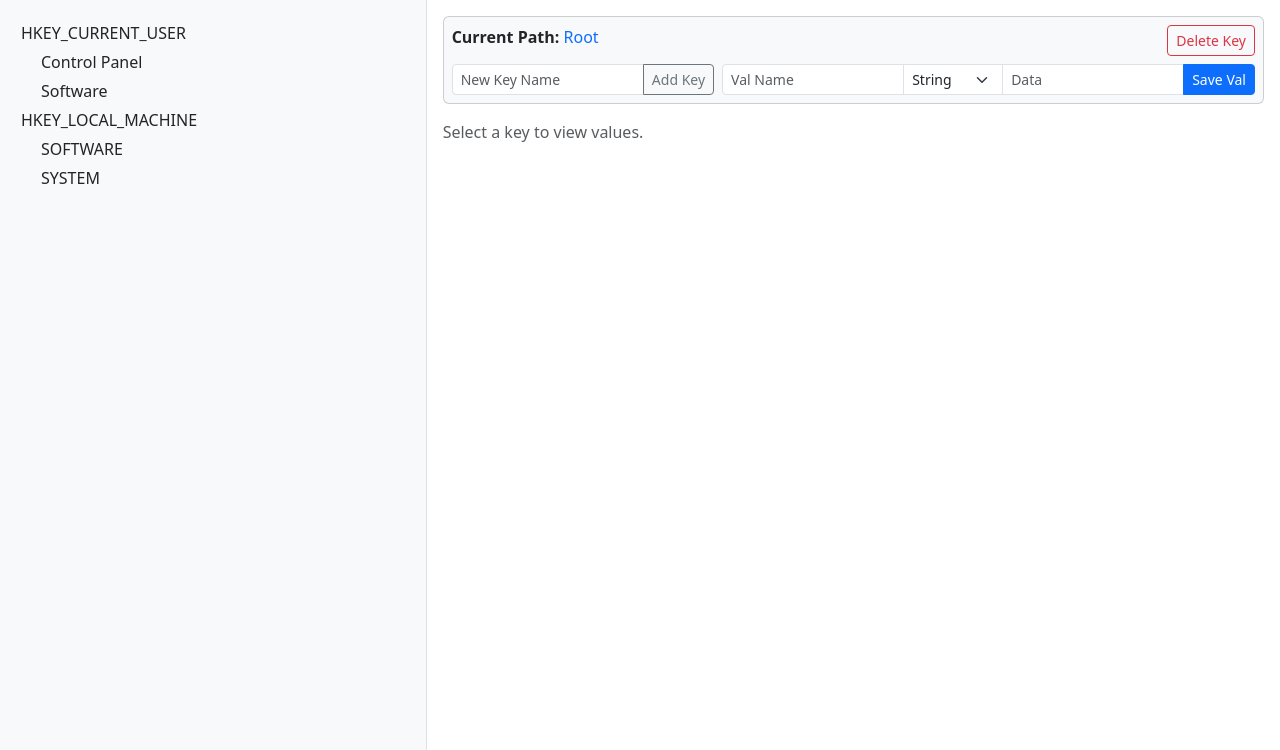
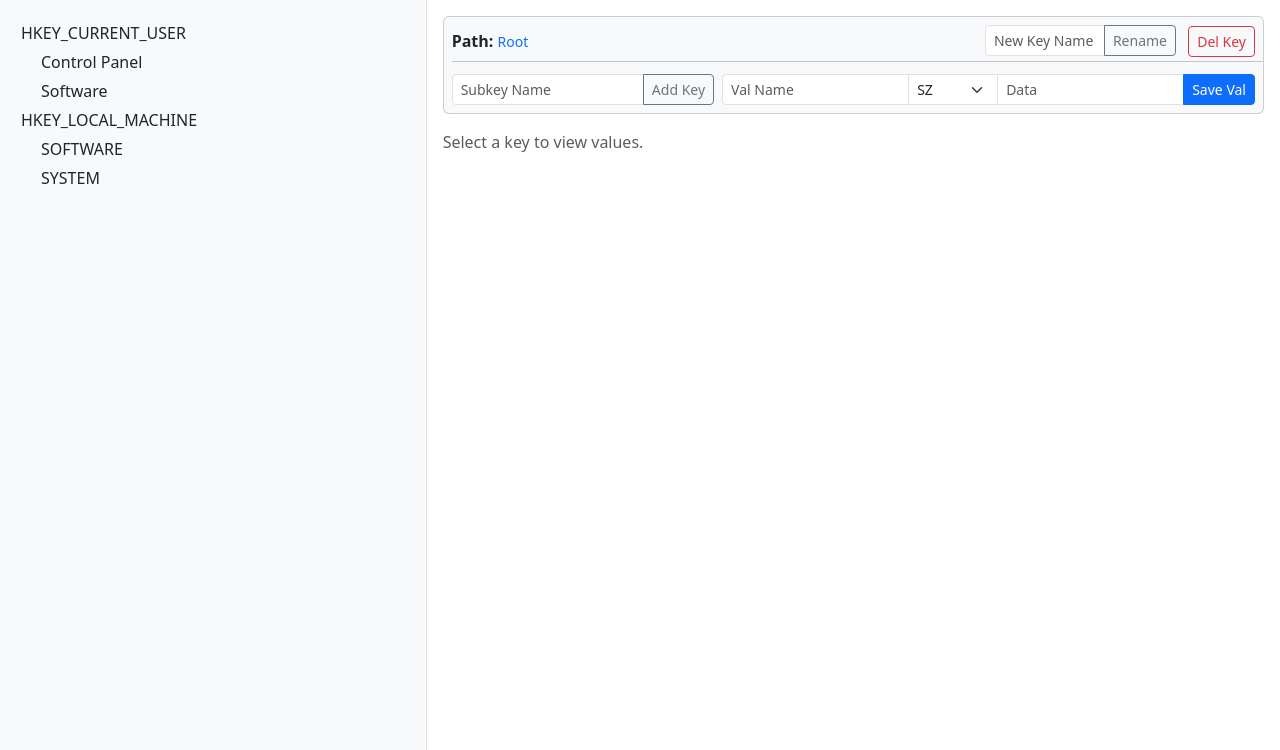
Before and after one commit to TofuAndRice/PYTHON_2025, a Flask app: page / in a window 1280 px wide. Shown: the part 50-800 px from the top of the page. Run offline with Flask 3, Linux system fonts and the light colour scheme.

Commit message:
Phase 4 - Implemented key and value renaming
- Added rename_key and rename_value to RegistryManager.
- Added 'PUT /api/rename' endpoint.
- Updated UI Action Bar to include "Rename Key" inputs.
- Added "Rename" button to value rows, triggering a specific form.
- Implemented auto-navigation to new path after key rename.

```diff
--- a/app/registry.py
+++ b/app/registry.py
@@ -75,9 +75,7 @@ class RegistryManager:
         return build_structure(self.root)
 
     def create_key(self, path, new_key_name):
-        """
-        Create a new subkey under the given path.
-        """
+        """Create a new subkey under the given path."""
         parent = self.get_key(path)
         if parent is None:
             return False, "Parent key not found"
@@ -89,9 +87,7 @@ class RegistryManager:
         return True, "Key created"
 
     def delete_key(self, path):
-        """
-        Delete the key at the specified path.
-        """
+        """Delete the key at the specified path."""
         if not path or '\\' not in path:
             return False, "Cannot delete root or top-level hives"
 
@@ -103,10 +99,30 @@ class RegistryManager:
             return True, "Key deleted"
         return False, "Key not found"
 
+    def rename_key(self, path, new_name):
+        """
+        Rename a key. Returns (Success, Message, NewPath).
+        """
+        if not path or '\\' not in path:
+            return False, "Cannot rename root or top-level hives", path
+
+        parent_path, old_name = path.rsplit('\\', 1)
+        parent = self.get_key(parent_path)
+
+        if not parent or old_name not in parent["subkeys"]:
+            return False, "Key not found", path
+
+        if new_name in parent["subkeys"]:
+            return False, "Name already exists", path
+
+        # Move the data
+        parent["subkeys"][new_name] = parent["subkeys"].pop(old_name)
+
+        new_path = f"{parent_path}\\{new_name}"
+        return True, "Key renamed", new_path
+
     def set_value(self, path, name, val_type, data):
-        """
-        Create or update a value within a specific key.
-        """
+        """Create or update a value within a specific key."""
         key_node = self.get_key(path)
         if key_node is None:
             return False, "Key path not found"
@@ -118,11 +134,25 @@ class RegistryManager:
         return True, "Value saved"
 
     def delete_value(self, path, name):
-        """
-        Delete a value from a specific key.
-        """
+        """Delete a value from a specific key."""
         key_node = self.get_key(path)
         if key_node and name in key_node["values"]:
             del key_node["values"][name]
             return True, "Value deleted"
         return False, "Value not found"
+
+    def rename_value(self, path, old_name, new_name):
+        """Rename a value within a key."""
+        key_node = self.get_key(path)
+        if key_node is None:
+            return False, "Key path not found"
+
+        if old_name not in key_node["values"]:
+            return False, "Value not found"
+
+        if new_name in key_node["values"]:
+            return False, "Value name already exists"
+
+        # Move data
+        key_node["values"][new_name] = key_node["values"].pop(old_name)
+        return True, "Value renamed"
--- a/app/routes.py
+++ b/app/routes.py
@@ -76,3 +76,25 @@ def manage_values():
     if success:
         return jsonify({"message": msg})
     return jsonify({"error": msg}), 400
+
+@main.route('/api/rename', methods=['PUT'])
+def rename_item():
+    """Handle renaming of keys and values."""
+    data = request.json
+    path = data.get('path', '')
+    target_type = data.get('type') # 'key' or 'value'
+    new_name = data.get('new_name')
+
+    if not new_name:
+        return jsonify({"error": "New name required"}), 400
+
+    if target_type == 'key':
+        success, msg, new_path = registry_manager.rename_key(path, new_name)
+        return jsonify({"success": success, "message": msg, "new_path": new_path})
+
+    elif target_type == 'value':
+        old_name = data.get('old_name')
+        success, msg = registry_manager.rename_value(path, old_name, new_name)
+        return jsonify({"success": success, "message": msg})
+
+    return jsonify({"error": "Invalid type"}), 400
--- a/app/static/js/app.js
+++ b/app/static/js/app.js
@@ -36,6 +36,10 @@ function renderTreeNode(node, path) {
         const span = document.createElement('span');
         span.className = 'tree-item';
         span.textContent = keyName;
+
+        // Highlight active key
+        if(fullPath === currentPath) span.classList.add('active');
+
         span.onclick = (e) => {
             e.stopPropagation();
             selectKey(fullPath, span);
@@ -57,9 +61,15 @@ function selectKey(path, domElement) {
 
     // Clear inputs
     document.getElementById('new-key-name').value = '';
+    document.getElementById('rename-key-input').value = '';
+    cancelValueRename(); // Hide rename form
     clearValueForm();
 
+    // Update UI highlights
     document.querySelectorAll('.tree-item').forEach(el => el.classList.remove('active'));
+    // If called from tree click, domElement is passed.
+    // If called from logic (after rename), we might not have the element handy,
+    // but the tree redraw will handle it via the `if(fullPath === currentPath)` check above.
     if(domElement) domElement.classList.add('active');
 
     loadValues(path);
@@ -89,14 +99,13 @@ function renderValuesTable(values) {
                     <th>Name</th>
                     <th>Type</th>
                     <th>Data</th>
-                    <th style="width: 120px;">Actions</th>
+                    <th style="width: 140px;">Actions</th>
                 </tr>
             </thead>
             <tbody>
     `;
 
     values.forEach(val => {
-        // Escape quotes for the onclick handlers
         const safeName = val.name.replace(/"/g, '&quot;');
         const safeData = String(val.data).replace(/"/g, '&quot;');
 
@@ -108,6 +117,8 @@ function renderValuesTable(values) {
                 <td>
                     <button class="btn btn-sm btn-link p-0 text-decoration-none"
                         onclick="fillEditForm('${safeName}', '${val.type}', '${safeData}')">Edit</button>
+                    <button class="btn btn-sm btn-link p-0 text-decoration-none text-dark ms-2"
+                        onclick="showValueRename('${safeName}')">Rename</button>
                     <button class="btn btn-sm btn-link p-0 text-decoration-none text-danger ms-2"
                         onclick="deleteValue('${safeName}')">Del</button>
                 </td>
@@ -134,7 +145,7 @@ function createKey() {
     .then(data => {
         if(data.error) alert(data.error);
         else {
-            loadTree(); // Refresh tree
+            loadTree();
             document.getElementById('new-key-name').value = '';
         }
     });
@@ -152,7 +163,6 @@ function deleteCurrentKey() {
     .then(data => {
         if(data.error) alert(data.error);
         else {
-            // Reset to root or parent (simplified to root for now)
             currentPath = "";
             document.getElementById('display-path').textContent = "Root";
             document.getElementById('list-panel').innerHTML = "";
@@ -198,6 +208,73 @@ function deleteValue(name) {
     });
 }
 
+// --- Rename Logic ---
+
+function renameCurrentKey() {
+    const newName = document.getElementById('rename-key-input').value;
+    if(!newName) return;
+
+    fetch('/api/rename', {
+        method: 'PUT',
+        headers: {'Content-Type': 'application/json'},
+        body: JSON.stringify({
+            path: currentPath,
+            type: 'key',
+            new_name: newName
+        })
+    })
+    .then(res => res.json())
+    .then(data => {
+        if(data.error || !data.success) alert(data.error || "Rename failed");
+        else {
+            // Update currentPath to the new path returned by backend
+            currentPath = data.new_path;
+            document.getElementById('display-path').textContent = currentPath;
+            document.getElementById('rename-key-input').value = '';
+            // Refresh tree to show new name
+            loadTree();
+        }
+    });
+}
+
+function showValueRename(oldName) {
+    document.getElementById('rename-value-row').style.display = 'block';
+    document.getElementById('rename-val-old').value = oldName;
+    document.getElementById('rename-val-new').focus();
+}
+
+function cancelValueRename() {
+    document.getElementById('rename-value-row').style.display = 'none';
+    document.getElementById('rename-val-old').value = '';
+    document.getElementById('rename-val-new').value = '';
+}
+
+function performValueRename() {
+    const oldName = document.getElementById('rename-val-old').value;
+    const newName = document.getElementById('rename-val-new').value;
+
+    if(!newName) return;
+
+    fetch('/api/rename', {
+        method: 'PUT',
+        headers: {'Content-Type': 'application/json'},
+        body: JSON.stringify({
+            path: currentPath,
+            type: 'value',
+            old_name: oldName,
+            new_name: newName
+        })
+    })
+    .then(res => res.json())
+    .then(data => {
+        if(data.error || !data.success) alert(data.error || "Rename failed");
+        else {
+            cancelValueRename();
+            loadValues(currentPath);
+        }
+    });
+}
+
 // --- Helpers ---
 
 function fillEditForm(name, type, data) {
--- a/app/templates/index.html
+++ b/app/templates/index.html
@@ -21,16 +21,27 @@
         </div>
 
         <div class="col-8 p-3 overflow-auto d-flex flex-column" id="right-panel">
+
             <div class="card mb-3 p-2 bg-light">
                 <div class="row g-2">
-                    <div class="col-12">
-                        <strong>Current Path:</strong> <span id="display-path" class="text-primary">Root</span>
-                        <button class="btn btn-sm btn-outline-danger float-end" onclick="deleteCurrentKey()">Delete Key</button>
+                    <div class="col-12 d-flex justify-content-between align-items-center">
+                        <div>
+                            <strong>Path:</strong> <span id="display-path" class="text-primary small">Root</span>
+                        </div>
+                        <div>
+                             <div class="input-group input-group-sm d-inline-flex w-auto me-2">
+                                <input type="text" id="rename-key-input" class="form-control" placeholder="New Key Name" style="width: 120px;">
+                                <button class="btn btn-outline-secondary" onclick="renameCurrentKey()">Rename</button>
+                            </div>
+                            <button class="btn btn-sm btn-outline-danger" onclick="deleteCurrentKey()">Del Key</button>
+                        </div>
                     </div>
+
+                    <hr class="m-1">
 
                     <div class="col-md-4">
                         <div class="input-group input-group-sm">
-                            <input type="text" id="new-key-name" class="form-control" placeholder="New Key Name">
+                            <input type="text" id="new-key-name" class="form-control" placeholder="Subkey Name">
                             <button class="btn btn-outline-secondary" onclick="createKey()">Add Key</button>
                         </div>
                     </div>
@@ -38,13 +49,24 @@
                     <div class="col-md-8">
                         <div class="input-group input-group-sm">
                             <input type="text" id="val-name" class="form-control" placeholder="Val Name">
-                            <select id="val-type" class="form-select" style="max-width: 100px;">
-                                <option value="REG_SZ">String</option>
+                            <select id="val-type" class="form-select" style="max-width: 90px;">
+                                <option value="REG_SZ">SZ</option>
                                 <option value="REG_DWORD">DWORD</option>
-                                <option value="REG_BINARY">Binary</option>
+                                <option value="REG_BINARY">BIN</option>
                             </select>
                             <input type="text" id="val-data" class="form-control" placeholder="Data">
                             <button class="btn btn-primary" onclick="saveValue()">Save Val</button>
+                        </div>
+                    </div>
+
+                     <div class="col-12" id="rename-value-row" style="display: none;">
+                        <div class="input-group input-group-sm bg-warning-subtle p-1 rounded">
+                            <span class="input-group-text">Rename Value:</span>
+                            <input type="text" id="rename-val-old" class="form-control" readonly>
+                            <span class="input-group-text">to</span>
+                            <input type="text" id="rename-val-new" class="form-control" placeholder="New Name">
+                            <button class="btn btn-success" onclick="performValueRename()">Confirm</button>
+                            <button class="btn btn-secondary" onclick="cancelValueRename()">Cancel</button>
                         </div>
                     </div>
                 </div>
```
